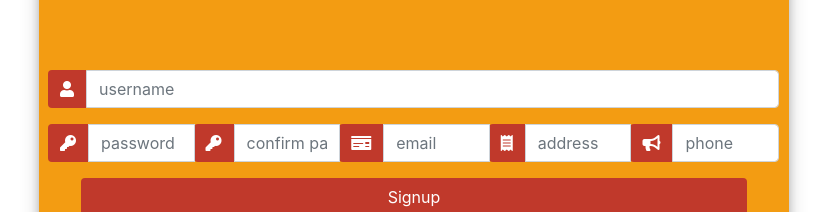
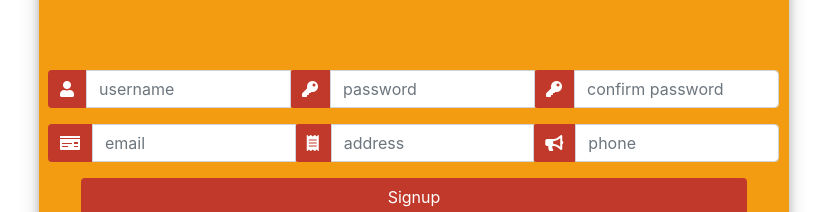
Before and after one commit to Eventiny-tn/Eventiny-client, a Vue app in the folder eventiny-client-side/: page / in a window 1280 px wide. Shown: the part 261-473 px from the top of the page, without its empty margins (226-1053 px from the left). Built offline with nearby package versions, Linux system fonts and the light colour scheme.

Commit message:
password-not-match

```diff
--- a/eventiny-client-side/package.json
+++ b/eventiny-client-side/package.json
@@ -9,6 +9,7 @@
   "dependencies": {
     "axios": "^0.21.1",
     "core-js": "^3.6.5",
+    "sweetalert": "^2.1.2",
     "vue": "^3.0.0",
     "vue-router": "^4.0.0-0"
   },
--- a/eventiny-client-side/src/App.vue
+++ b/eventiny-client-side/src/App.vue
@@ -1,18 +1,24 @@
 <template>
 <div>
-  <Signup msg="Welcome to Your Vue.js App"/>
+  <Signup />
   </div>
 </template>
 
 <script>
 import Signup from './components/Signup.vue'
 
+
 export default {
   name: 'App',
+   data() {
+    return {};
+  },
   components: {
     Signup
-  }
+  },
+
 }
+
 </script>
 
 <style>
--- a/eventiny-client-side/src/components/Signup.vue
+++ b/eventiny-client-side/src/components/Signup.vue
@@ -10,38 +10,43 @@
 				</div>
 				<div class="d-flex justify-content-center form_container">
 					<form>
-						<div class="input-group mb-3">
+
+
+						<div class="input-group mb-3" id="inputblock1">
 							<div class="input-group-append">
 								<span class="input-group-text"><i class="fas fa-user"></i></span>
 							</div>
-							<input type="text" name="" class="form-control input_user" value="" placeholder="username">
-						</div>
-						<div class="input-group mb-2">
+							<input type="text" name="" class="form-control input_user"  placeholder="username" v-model="signup.username">
+								<div class="input-group-append">
+								<span class="input-group-text"><i class="fas fa-key"></i></span>
+							</div>
+							<input type="password" name="" class="form-control input_user"  placeholder="password" v-model="signup.password">
 							<div class="input-group-append">
 								<span class="input-group-text"><i class="fas fa-key"></i></span>
 							</div>
-							<input type="password" name="" class="form-control input_pass" value="" placeholder="password">
-							<div class="input-group-append">
-								<span class="input-group-text"><i class="fas fa-key"></i></span>
-							</div>
-							<input type="password" name="" class="form-control input_pass" value="" placeholder="confirm password">
+							<input type="password" name="" class="form-control input_user"  placeholder="confirm password" v-model="signup.confirmPassword">
+
+						</div>
+						<div class="input-group mb-2" id="inputblock2">
+
 							<div class="input-group-append">
 								<span class="input-group-text"><i class="fas fa-money-check"></i></span>
 							</div>
-							<input type="email" name="" class="form-control input_email" value="" placeholder="email">
+							<input type="email" name="" class="form-control input_user"  placeholder="email" v-model="signup.email">
 							<div class="input-group-append">
 								<span class="input-group-text"><i class="fas fa-receipt"></i></span>
 							</div>
-							<input type="address" name="" class="form-control input_address" value="" placeholder="address">
+							<input type="address" name="" class="form-control input_user"  placeholder="address" v-model="signup.address">
 							<div class="input-group-append">
 								<span class="input-group-text"><i class="fas fa-bullhorn"></i></span>
 							</div>
-							<input type="phone" name="" class="form-control input_phone" value="" placeholder="phone">
+							<input type="phone" name="" class="form-control input_user"  placeholder="phone" v-model="signup.phone">
 						</div>
 
 							<div class="d-flex justify-content-center mt-3 login_container">
-				 	<button type="button" name="button" class="btn login_btn">Signup</button>
+				 	<button type="button" name="button" class="btn login_btn" @click="onSubmitSignup(signup)">Signup</button>
 				   </div>
+
 					</form>
 				</div>
 
@@ -57,11 +62,40 @@
 </template>
 
 <script>
+import swal from 'sweetalert';
+import axios from 'axios';
+
+
 export default {
+	data(){
+		return {
+			signup :{
+				username : "",
+				password : "",
+				confirmPassword: "",
+				email : "",
+				address : "",
+				phone : "",
+			},
+		};
+	},
   name: 'Signup',
-  props: {
-    msg: String
-  }
+  methods: {
+    onSubmitSignup(signup){
+      if(signup.password === signup.confirmPassword){
+    console.log(signup)
+      }
+    else {
+      console.log('not match password')
+      swal(
+            "Password not match",
+            "Put again your password  please!",
+            "error"
+          );
+    }
+      }
+},
+
 }
 </script>
 
@@ -95,6 +129,11 @@ export default {
 			border-radius: 5px;
 
 		}
+		.cont-form{
+			display:block;
+
+		}
+
 		.brand_logo_container {
 			position: absolute;
 			height: 170px;
@@ -131,13 +170,16 @@ export default {
 			color: white !important;
 			border: 0 !important;
 			border-radius: 0.25rem 0 0 0.25rem !important;
+
 		}
 		.input_user,
 		.input_pass:focus {
 			box-shadow: none !important;
 			outline: 0px !important;
+
 		}
 		.custom-checkbox .custom-control-input:checked~.custom-control-label::before {
 			background-color: #c0392b !important;
 		}
+
 </style>
```
Also changed, not shown: 1 other file (tests, documents, lock files or other folders).
